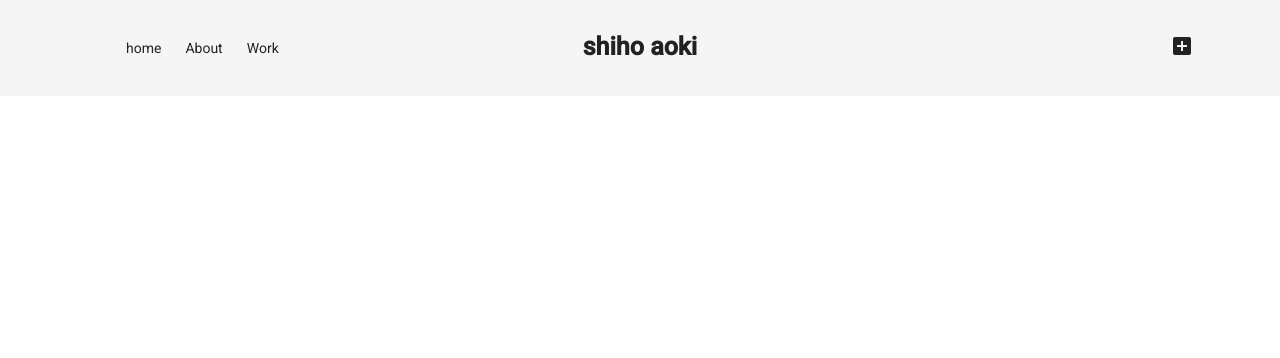
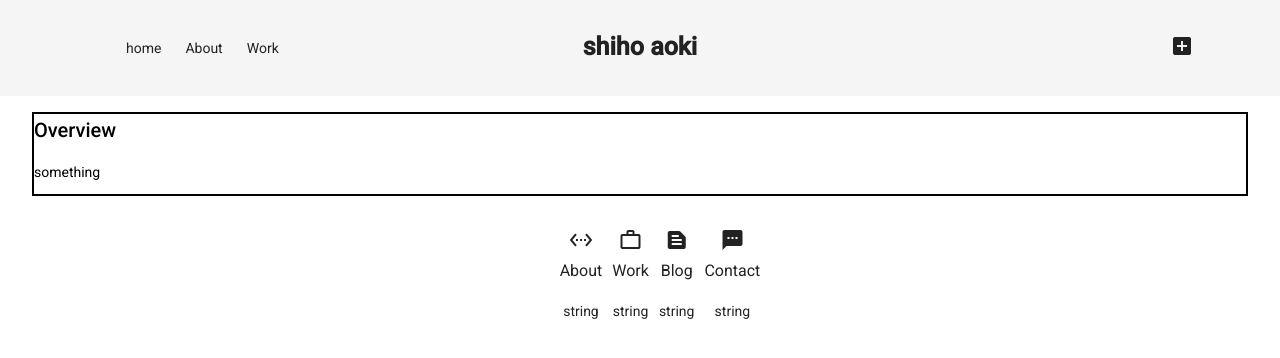
Before and after one commit to shiho-aoki/shiho-aoki.github.io, an Angular app in the folder forgithubIo/: page / in a window 1280 px wide. Shown: the top 358 px of the page. Built offline with nearby package versions, Linux system fonts and the light colour scheme.

Commit message:
add overview

```diff
--- /dev/null
+++ b/forgithubIo/src/app/anotation.ts
@@ -0,0 +1,6 @@
+export interface Anotation {
+    link: string,
+    image: string,
+    content: string,
+    about: string
+};
--- a/forgithubIo/src/app/app-routing.module.ts
+++ b/forgithubIo/src/app/app-routing.module.ts
@@ -1,8 +1,11 @@
 import { NgModule } from '@angular/core';
 import { Routes, RouterModule } from '@angular/router';
 import { WorkComponent } from "./work/work.component";
+import { OverviewComponent } from "./overview/overview.component";
+
 const routes: Routes = [
-  {path: "work", component: WorkComponent}
+  { path: "", component: OverviewComponent },
+  { path: "work", component: WorkComponent }
 ];
 
 @NgModule({
--- a/forgithubIo/src/app/app.module.ts
+++ b/forgithubIo/src/app/app.module.ts
@@ -11,13 +11,15 @@ import { RouterModule } from '@angular/router';
 import { BrowserAnimationsModule } from '@angular/platform-browser/animations';
 import { MatIconModule } from '@angular/material/icon';
 import { HeaderComponent } from './header/header.component';
+import { OverviewComponent } from './overview/overview.component';
 
 @NgModule({
   declarations: [
     AppComponent,
     AboutmeComponent,
     WorkComponent,
-    HeaderComponent
+    HeaderComponent,
+    OverviewComponent
   ],
   imports: [
     BrowserModule.withServerTransition({ appId: 'serverApp' }),
--- /dev/null
+++ b/forgithubIo/src/app/moc-anotation.ts
@@ -0,0 +1,28 @@
+import { Anotation } from "./anotation";
+
+export const ANOTATIONs: Anotation[] = [
+    {
+        link: "/about",
+        image: "settings_ethernet",
+        content: "About",
+        about: "string"
+    },
+    {
+        link: "/work",
+        image: "work_outline",
+        content: "Work",
+        about: "string"
+    },
+    {
+        link: "/blog",
+        image: "text_snippet",
+        content: "Blog",
+        about: "string"
+    },
+    {
+        link: "/contact",
+        image: "textsms",
+        content: "Contact",
+        about: "string"
+    }
+];
--- /dev/null
+++ b/forgithubIo/src/app/overview/overview.component.css
@@ -0,0 +1,16 @@
+.overview{
+    margin: 1rem 2rem 2rem 2rem;
+    border:solid #000 2px;
+}
+
+
+.anotation ul{
+    text-align: center;
+    margin-left: -10px;
+    letter-spacing: -.4em;
+}
+.anotation ul li {
+    display: inline-block;
+	margin-left: 10px;
+	letter-spacing: normal;
+}
--- /dev/null
+++ b/forgithubIo/src/app/overview/overview.component.html
@@ -0,0 +1,16 @@
+<div class="overview">
+    <h2>Overview</h2>
+    <p>something</p>
+</div>
+
+<div class="anotation">
+    <ul>
+        <li *ngFor="let anotation of anotations">
+            <a href="{{ anotation.link }}">
+                <div><mat-icon>{{ anotation.image }}</mat-icon></div>
+                <h3 class="content_title">{{ anotation.content }}</h3>
+                <span class="content_about">{{ anotation.about }}</span>
+            </a>
+        </li>
+    </ul>
+</div>
--- /dev/null
+++ b/forgithubIo/src/app/overview/overview.component.ts
@@ -0,0 +1,17 @@
+import { Component, OnInit } from '@angular/core';
+import { ANOTATIONs } from '../moc-anotation';
+
+@Component({
+  selector: 'app-overview',
+  templateUrl: './overview.component.html',
+  styleUrls: ['./overview.component.css']
+})
+export class OverviewComponent implements OnInit {
+
+  anotations = ANOTATIONs;
+
+  constructor() { }
+  ngOnInit(): void {
+  }
+
+}
--- a/forgithubIo/src/index.html
+++ b/forgithubIo/src/index.html
@@ -10,6 +10,7 @@
   <meta name="theme-color" content="#1976d2">
   <link href="https://fonts.googleapis.com/icon?family=Material+Icons" rel="stylesheet">
   <link href="https://fonts.googleapis.com/css?family=Roboto:300,400,500&display=swap" rel="stylesheet">
+  <link rel="stylesheet" href="https://use.fontawesome.com/releases/v5.5.0/css/all.css" integrity="sha384-B4dIYHKNBt8Bc12p+WXckhzcICo0wtJAoU8YZTY5qE0Id1GSseTk6S+L3BlXeVIU" crossorigin="anonymous">
 </head>
 <body class="mat-typography">
   <app-root></app-root>
```
Also changed, not shown: forgithubIo/src/app/work/work.component.html (line endings or trailing spaces), 1 other file (tests, documents, lock files or other folders).
